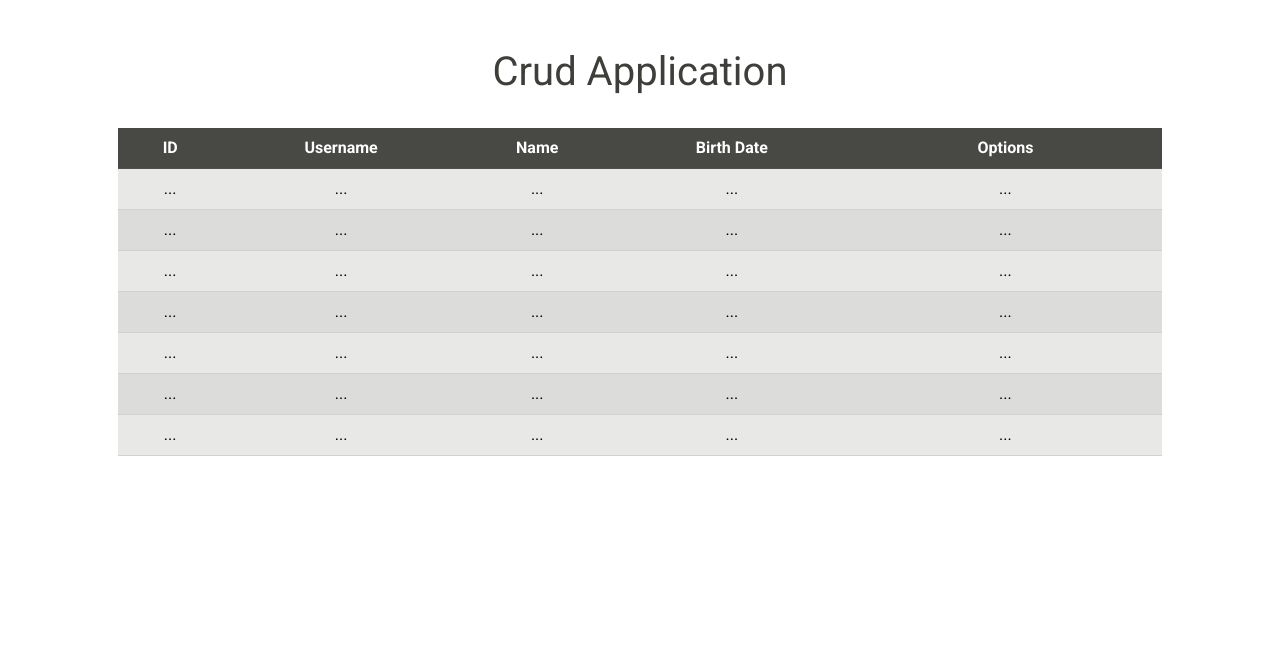
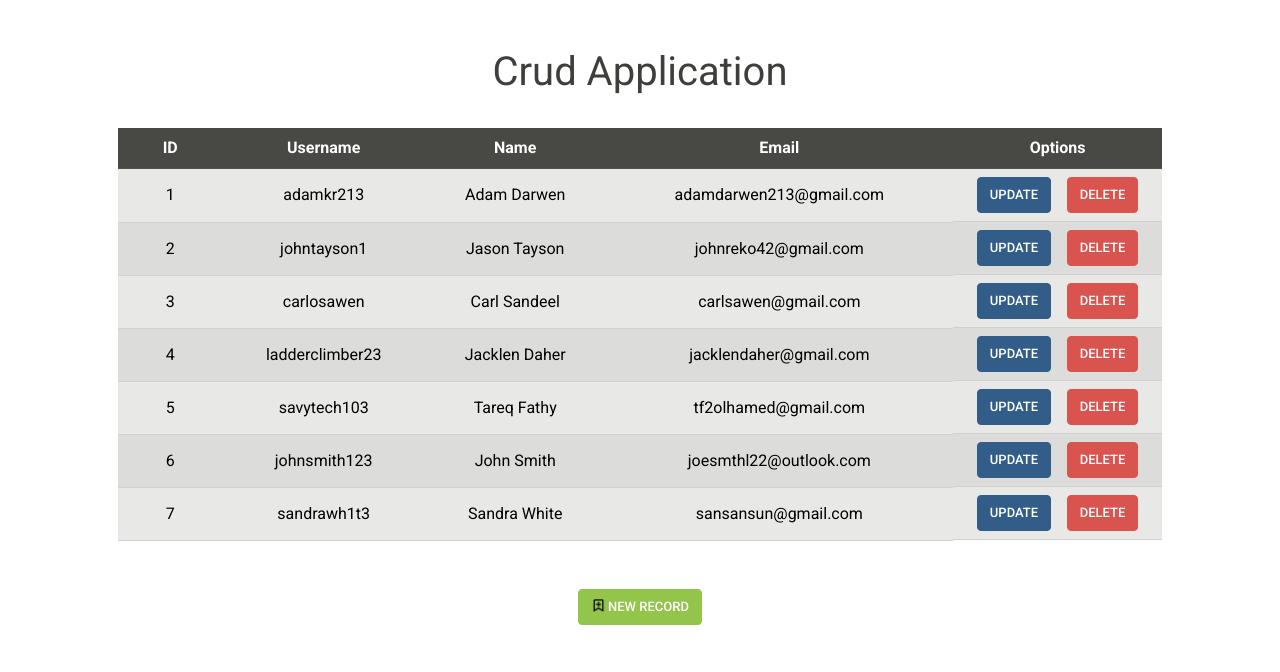
Before and after one commit to AhmedOsman21/Simple_Crud_App, a PHP site: page / in a window 1280 px wide. Shown: the top 672 px of the page. Run offline with PHP 8.4, Linux system fonts and the light colour scheme.

Commit message:
Adding buttons & testing dummy data

```diff
--- a/index.php
+++ b/index.php
@@ -15,74 +15,76 @@
     <div class="container main-container">
         <h1>Crud Application</h1>
 
+
         <table class="table table-secondary table-striped">
             <tr class="table-dark">
                 <th style="width: 10%">ID</th>
                 <th>Username</th>
                 <th>Name</th>
-                <th>Birth Date</th>
-                <th style="width: 30%">Options</th>
+                <th>Email</th>
+                <th style="width: 20%">Options</th>
             </tr>
 
 
             <tr>
-                <td>...</td>
-                <td>...</td>
-                <td>...</td>
-                <td>...</td>
-                <td>...</td>
+                <td>1</td>
+                <td>adamkr213</td>
+                <td>Adam Darwen</td>
+                <td>adamdarwen213@gmail.com</td>
+                <td class="opt-field"><button class="btn btn-primary">Update</button> <button class="btn btn-danger">Delete</button></td>
             </tr>
 
             <tr>
-                <td>...</td>
-                <td>...</td>
-                <td>...</td>
-                <td>...</td>
-                <td>...</td>
+                <td>2</td>
+                <td>johntayson1</td>
+                <td>Jason Tayson</td>
+                <td>johnreko42@gmail.com</td>
+                <td class="opt-field"><button class="btn btn-primary">Update</button> <button class="btn btn-danger">Delete</button></td>
             </tr>
             <tr>
-                <td>...</td>
-                <td>...</td>
-                <td>...</td>
-                <td>...</td>
-                <td>...</td>
+                <td>3</td>
+                <td>carlosawen</td>
+                <td>Carl Sandeel</td>
+                <td>carlsawen@gmail.com</td>
+                <td class="opt-field"><button class="btn btn-primary">Update</button> <button class="btn btn-danger">Delete</button></td>
             </tr>
 
             <tr>
-                <td>...</td>
-                <td>...</td>
-                <td>...</td>
-                <td>...</td>
-                <td>...</td>
+                <td>4</td>
+                <td>ladderclimber23</td>
+                <td>Jacklen Daher</td>
+                <td>jacklendaher@gmail.com</td>
+                <td class="opt-field"><button class="btn btn-primary">Update</button> <button class="btn btn-danger">Delete</button></td>
             </tr>
 
             <tr>
 
-                <td>...</td>
-                <td>...</td>
-                <td>...</td>
-                <td>...</td>
-                <td>...</td>
+                <td>5</td>
+                <td>savytech103</td>
+                <td>Tareq Fathy</td>
+                <td>tf2olhamed@gmail.com</td>
+                <td class="opt-field"><button class="btn btn-primary">Update</button> <button class="btn btn-danger">Delete</button></td>
             </tr>
 
             <tr>
 
-                <td>...</td>
-                <td>...</td>
-                <td>...</td>
-                <td>...</td>
-                <td>...</td>
+                <td>6</td>
+                <td>johnsmith123</td>
+                <td>John Smith</td>
+                <td>joesmthl22@outlook.com</td>
+                <td class="opt-field"><button class="btn btn-primary">Update</button> <button class="btn btn-danger">Delete</button></td>
             </tr>
 
             <tr>
-                <td>...</td>
-                <td>...</td>
-                <td>...</td>
-                <td>...</td>
-                <td>...</td>
+                <td>7</td>
+                <td>sandrawh1t3</td>
+                <td>Sandra White</td>
+                <td>sansansun@gmail.com</td>
+                <td class="opt-field"><button class="btn btn-primary">Update</button> <button class="btn btn-danger">Delete</button></td>
             </tr>
         </table>
 
+        <button class="btn btn-success new-rec">  <img src="icons/new-rec.png" width="15" alt="" style="margin-right: 2px; margin-bottom: 3px">New Record</button>
     </div>
 
     <script src="js/bootstrap.min.js"></script>
--- a/styles/style.css
+++ b/styles/style.css
@@ -8,6 +8,7 @@ body {
     display: flex;
     justify-content: center;
     flex-wrap: wrap;
+    align-items: center;
 }
 
 h1 {
@@ -18,3 +19,12 @@ table td, table th {
     text-align: center;
     vertical-align: middle;
 }
+
+.new-rec {
+    margin-top: 2rem;
+}
+
+.opt-field {
+    display: flex;
+    justify-content: space-evenly;
+}
```
Also changed, not shown: icons/new-rec.png (added).
